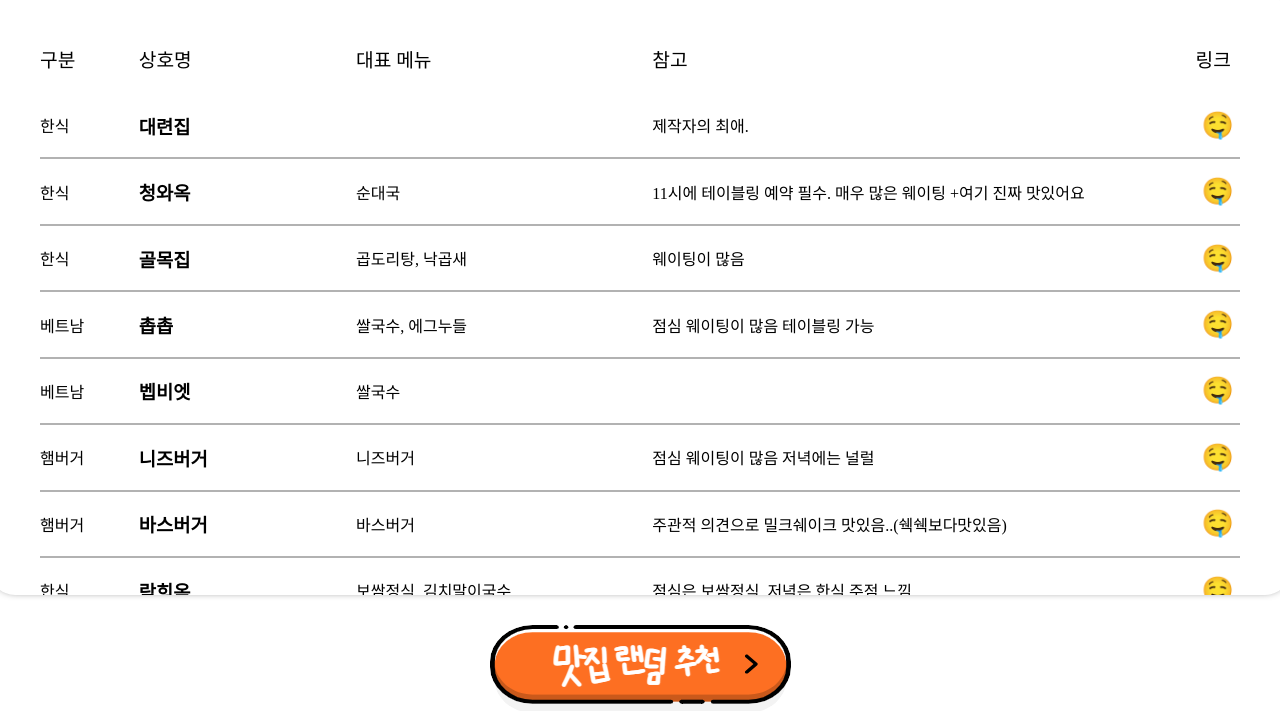
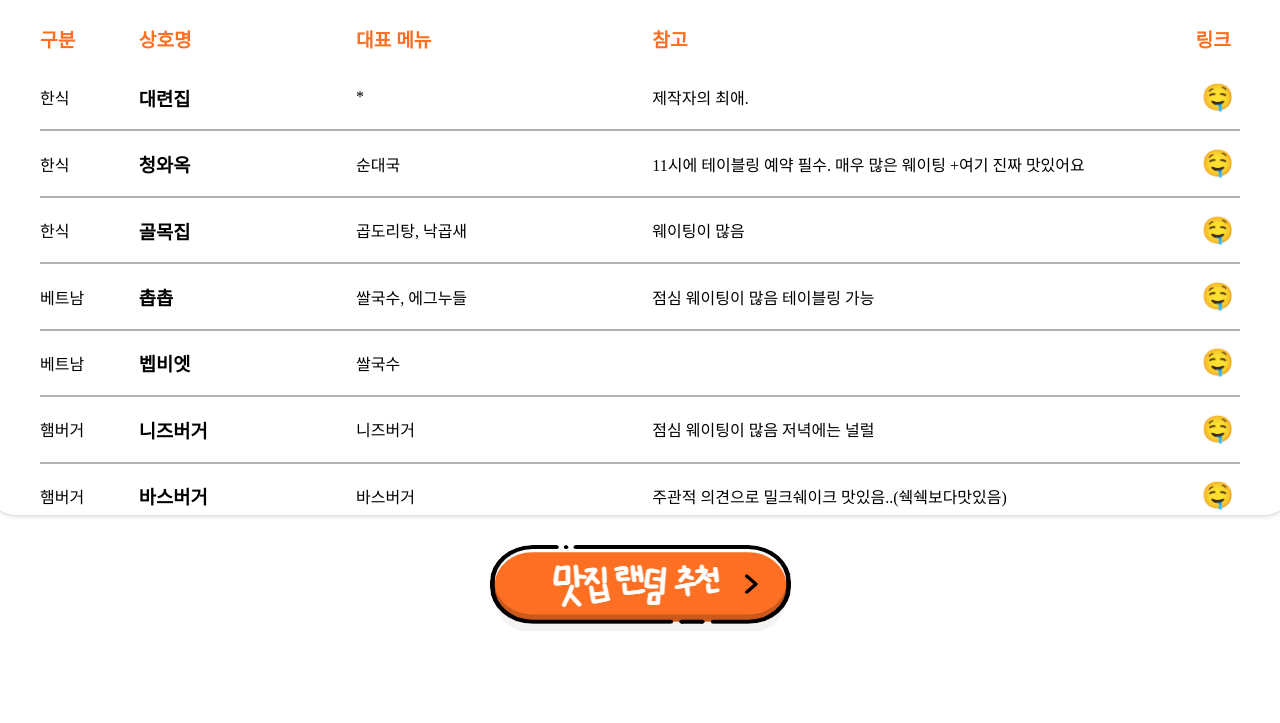
Before and after one commit to Kbomi16/weEat, a plain HTML site: page index.html in a window 1280 px wide. Shown: the part 217-940 px from the top of the page. After the commit the page ends 860 px from the top, so only its background shows below. Drawn offline with Linux system fonts and the light colour scheme.

Commit message:
💄  맛집 리스트의 padding 및 링크의 창열기 방식 변경

```diff
--- a/EuljiroJMT.json
+++ b/EuljiroJMT.json
@@ -3,7 +3,7 @@
     "title": "대련집",
     "index": "1",
     "type": "한식",
-    "famous-menu": "",
+    "famous-menu": "*",
 
     "reference": "제작자의 최애.",
     "link": "https://map.naver.com/v5/search/%EC%9D%8C%EC%8B%9D%EC%A0%90/place/11850242?c=16.83,0,0,0,dh"
--- a/script.js
+++ b/script.js
@@ -14,7 +14,7 @@
               <h3>${restaurant.title}</h3>
                   <p class='famous-menu'>${restaurant["famous-menu"]}</p>
                   <p class='reference'>${restaurant.reference}</p>
-                  <button class="link-btn" onclick="location.href='${restaurant.link}'" target="_blank">🤤</button>
+                  <button class="link-btn" onclick="window.open('${restaurant.link}')">🤤</button>
               `;
         restaurantList.appendChild(restaurantEl);
       });
--- a/style.css
+++ b/style.css
@@ -22,7 +22,7 @@
   border-radius: 25px;
   box-shadow: 0 0 10px -5px rgb(0, 0, 0);
   overflow: scroll;
-  padding: 50px;
+  padding: 0 50px 20px;
 }
 
 footer button {
@@ -42,10 +42,15 @@
   display: flex;
   flex: row;
   justify-content: space-between;
+  position: fixed;
+  background-color: #fff;
+  margin-bottom: 20px;
+  padding: 30px 0;
 }
 .table-header span {
+  color: #fd6f22;
+  font-weight: 800;
   font-size: 1.2rem;
-  margin-bottom: 20px;
 }
 .table-header span:nth-child(1) {
   flex-basis: 100px;
@@ -61,6 +66,9 @@
 }
 .table-header span:nth-child(5) {
   flex-basis: 45px;
+}
+#restaurant-list {
+  margin-top: 70px;
 }
 .restaurant-el {
   width: 1200px;
```
